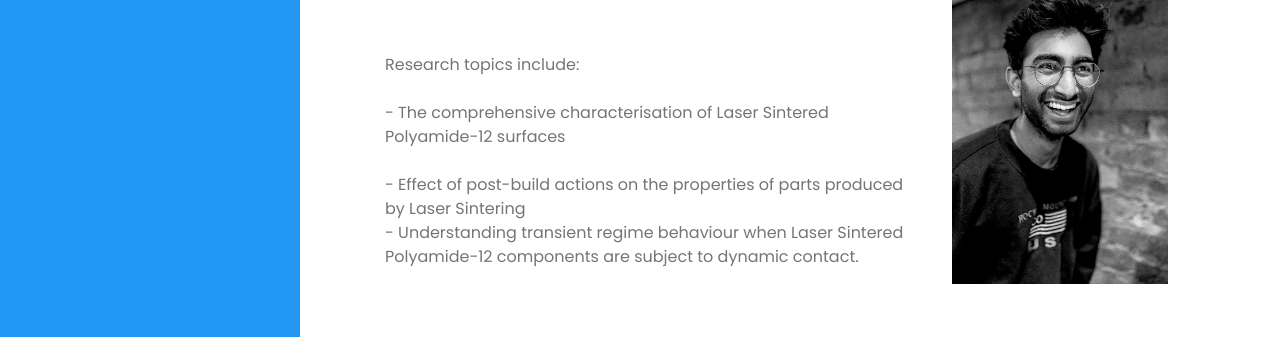
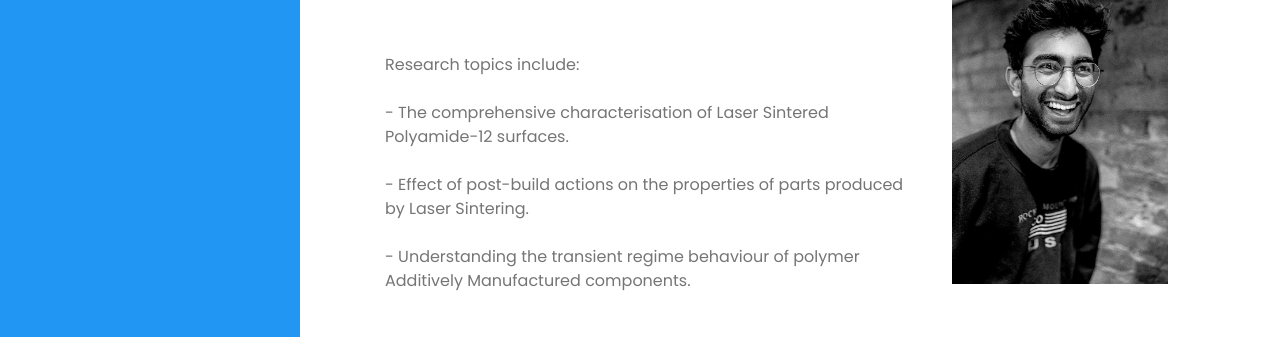
Before and after one commit to KieranNar/portfolio, a plain HTML site: page index.html in a window 1280 px wide. Shown: the part 430-767 px from the top of the page. Drawn offline with nearby package versions, Linux system fonts and the light colour scheme.

Commit message:
Update index.html

```diff
--- a/index.html
+++ b/index.html
@@ -92,12 +92,11 @@
             <br>
             <p class="w3-text-grey">Research topics include:
               <br>
-              <br> - The comprehensive characterisation of Laser Sintered Polyamide-12 surfaces
+              <br> - The comprehensive characterisation of Laser Sintered Polyamide-12 surfaces.
               <br>
-              <br> - Effect of post-build actions on the properties of parts produced by Laser Sintering
+              <br> - Effect of post-build actions on the properties of parts produced by Laser Sintering.
               <br>
-              - Understanding transient regime behaviour when Laser Sintered Polyamide-12 components are subject to
-              dynamic contact.
+              <br> - Understanding the transient regime behaviour of polymer Additively Manufactured components.
             </p>
           </div>
 
```
